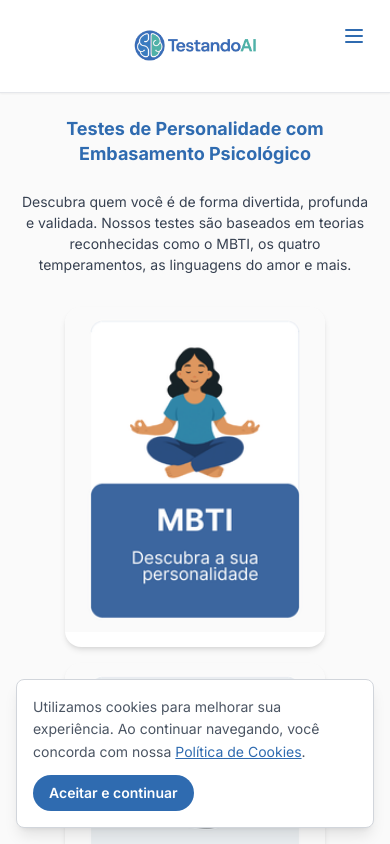
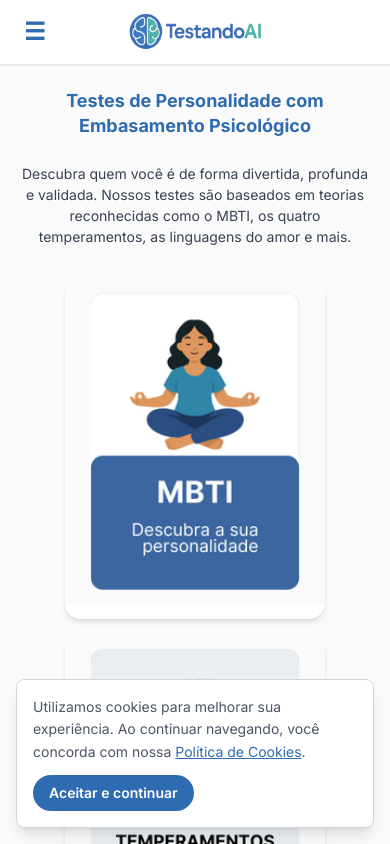
Before and after one commit to patrickcardosomoraes/testandoai, a Next.js app: page / in a window 390 px wide. Shown: the top 844 px of the page. Built offline with nearby package versions, Linux system fonts and the light colour scheme.

Commit message:
🔧 Ajuste do menu: hambúrguer à esquerda e logo centralizado no mobile

```diff
--- a/components/Header.js
+++ b/components/Header.js
@@ -1,63 +1,52 @@
 'use client';
-import { useState } from 'react';
 import Link from 'next/link';
 import Image from 'next/image';
+import { useState } from 'react';
 
 export default function Header() {
-  const [menuOpen, setMenuOpen] = useState(false);
+  const [isOpen, setIsOpen] = useState(false);
 
   return (
-    <header className="w-full px-6 py-4 bg-white border-b shadow-sm flex justify-between items-center relative">
-      {/* Logo centralizado em mobile */}
-      <div className="flex-1 flex justify-center md:justify-start">
+    <header className="w-full px-6 py-4 bg-white border-b shadow-sm flex items-center justify-between relative">
+      {/* Botão hambúrguer à esquerda no mobile */}
+      <div className="md:hidden flex items-center">
+        <button
+          onClick={() => setIsOpen(!isOpen)}
+          className="text-[#2F6BB0] text-2xl font-bold"
+        >
+          {isOpen ? '×' : '☰'}
+        </button>
+      </div>
+
+      {/* Logo centralizado */}
+      <div className="absolute left-1/2 transform -translate-x-1/2">
         <Link href="/" className="flex items-center">
           <Image
             src="/logo_testandoai.png"
             alt="Logo TestandoAI"
             width={180}
-            height={70}
-            className="h-[60px] w-auto max-w-[240px] cursor-pointer"
+            height={80}
+            className="h-[70px] w-auto cursor-pointer"
             priority
           />
         </Link>
       </div>
 
-      {/* Menu para desktop */}
-      <nav className="hidden md:flex gap-6 text-sm text-[#2F6BB0] font-medium">
+      {/* Menu normal em desktop (direita) */}
+      <nav className="hidden md:flex gap-6 text-sm text-[#2F6BB0] font-medium ml-auto">
         <Link href="/">Início</Link>
         <Link href="/blog">Blog</Link>
         <Link href="/teste/mbti">MBTI</Link>
         <Link href="/politica-de-privacidade">Privacidade</Link>
       </nav>
 
-      {/* Menu hamburger para mobile */}
-      <button
-        className="md:hidden absolute right-6 top-6 text-[#2F6BB0] focus:outline-none"
-        onClick={() => setMenuOpen(!menuOpen)}
-        aria-label="Abrir menu"
-      >
-        <svg
-          className="w-6 h-6"
-          fill="none"
-          stroke="currentColor"
-          viewBox="0 0 24 24"
-          xmlns="http://www.w3.org/2000/svg"
-        >
-          {menuOpen ? (
-            <path strokeLinecap="round" strokeLinejoin="round" strokeWidth={2} d="M6 18L18 6M6 6l12 12" />
-          ) : (
-            <path strokeLinecap="round" strokeLinejoin="round" strokeWidth={2} d="M4 6h16M4 12h16M4 18h16" />
-          )}
-        </svg>
-      </button>
-
-      {/* Menu dropdown mobile */}
-      {menuOpen && (
-        <div className="md:hidden absolute top-full right-0 w-full bg-white shadow-md text-center text-[#2F6BB0] font-medium z-50 py-4 space-y-4">
-          <Link href="/" onClick={() => setMenuOpen(false)}>Início</Link>
-          <Link href="/blog" onClick={() => setMenuOpen(false)}>Blog</Link>
-          <Link href="/teste/mbti" onClick={() => setMenuOpen(false)}>MBTI</Link>
-          <Link href="/politica-de-privacidade" onClick={() => setMenuOpen(false)}>Privacidade</Link>
+      {/* Menu mobile dropdown */}
+      {isOpen && (
+        <div className="absolute top-[70px] left-0 w-full bg-white shadow-md flex flex-col items-center gap-4 py-6 text-[#2F6BB0] font-medium text-base md:hidden z-50">
+          <Link href="/" onClick={() => setIsOpen(false)}>Início</Link>
+          <Link href="/blog" onClick={() => setIsOpen(false)}>Blog</Link>
+          <Link href="/teste/mbti" onClick={() => setIsOpen(false)}>MBTI</Link>
+          <Link href="/politica-de-privacidade" onClick={() => setIsOpen(false)}>Privacidade</Link>
         </div>
       )}
     </header>
```
